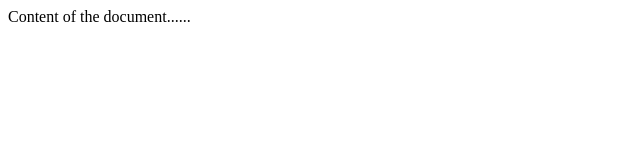
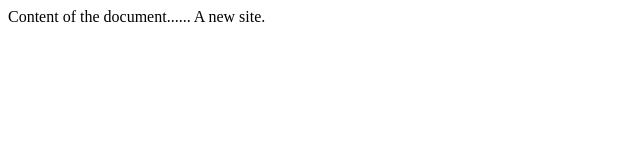
Before and after one commit to dpfannenstiel/vagrant_web_app, a plain HTML site: page web_app/index.html in a window 1280 px wide. Shown: the full height of the page, 0-640 px from the left. Drawn offline with Linux system fonts and the light colour scheme.

Commit message:
updated config file

```diff
--- a/web_app/index.html
+++ b/web_app/index.html
@@ -7,6 +7,7 @@
 
 <body>
 Content of the document......
+A new site.
 </body>
 
 </html>
```
Also changed, not shown: 1 other file.
